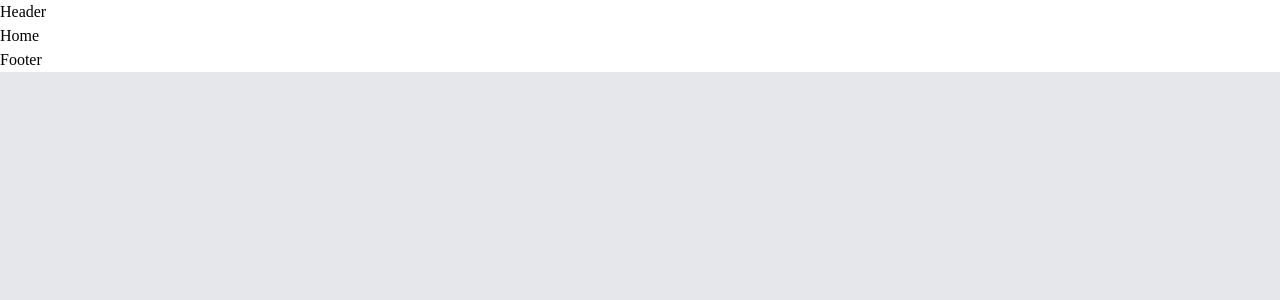
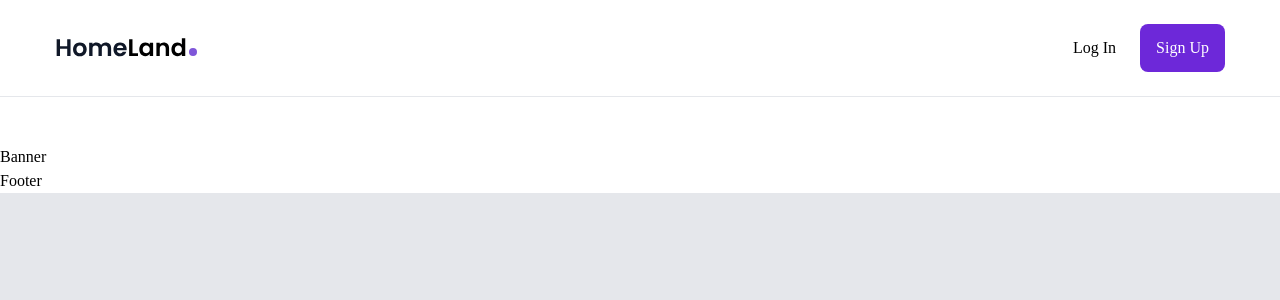
Before and after one commit to kema-ray/Real-Estate, a React (Create React App) app: page / in a window 1280 px wide. Shown: the top 300 px of the page. Built offline with nearby package versions, Linux system fonts and the light colour scheme.

Commit message:
create the header section that consists of the logo, login and signup buttons

```diff
--- a/src/components/Header.js
+++ b/src/components/Header.js
@@ -1,8 +1,24 @@
 import React from 'react'
+
+import { Link } from 'react-router-dom';
+import Logo from '../assets/img/logo.svg'
 
 const Header = () => {
   return (
-    <div>Header</div>
+    <header className='py-6 mb-12 border-b'>
+      <div className='container mx-auto flex justify-between items-center'>
+        {/* Logo */}
+        <Link to='/'>
+          <img src={Logo} alt='Homeland' />
+        </Link>
+
+        {/* buttons */}
+        <div className='flex items-center gap-6'>
+          <Link className='hover:text-violet-900 transition' to=''>Log In</Link>
+          <Link className='bg-violet-700 hover:bg-violet-800 text-white px-4 py-3 rounded-lg transition' to=''>Sign Up</Link>
+        </div>
+      </div>
+    </header>
   )
 }
 
--- a/src/pages/Home.js
+++ b/src/pages/Home.js
@@ -1,8 +1,12 @@
 import React from 'react'
+
+import Banner from "../components/Banner"
 
 const Home = () => {
   return (
-    <div>Home</div>
+    <div>
+      <Banner />
+    </div>
   )
 }
 
```
